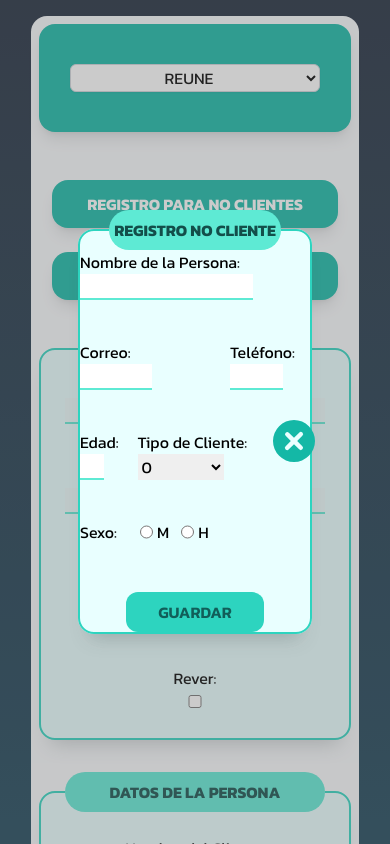
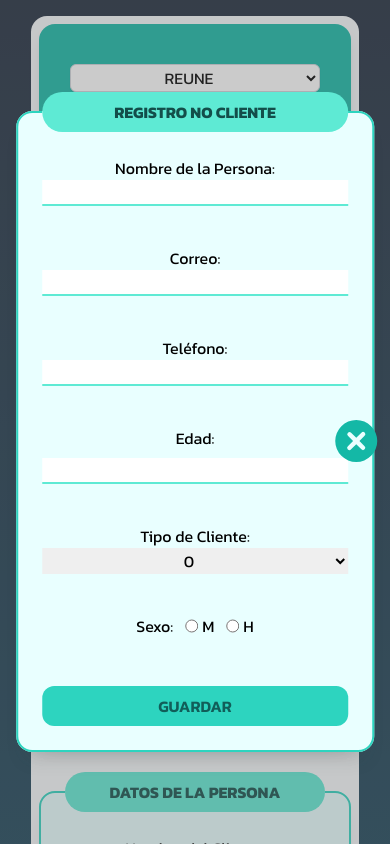
Before and after one commit to EmyRub/condusefApp, a React (Vite) app: page /condusefApp/quejas in a window 390 px wide. Both pictures are taken after a click on the button "REGISTRO PARA NO CLIENTES". Shown: the top 844 px of the page. Built offline with nearby package versions, Linux system fonts and the light colour scheme.

Commit message:
responsive no cliente

```diff
--- a/src/components/Forms/EditarDirForm.tsx
+++ b/src/components/Forms/EditarDirForm.tsx
@@ -5,33 +5,31 @@ export default function EditarDirForm() {
 
         <form className={`${styles.bgModal} fixed top-0 left-0 w-full h-full`} data-formulario>
 
-            <fieldset className={`${styles.modal} absolute left-1/2 top-1/2 w-3/5`}>
+            <fieldset className={`${styles.modal} absolute left-1/2 top-1/2 w-11/12 lg:w-3/5 p-6 lg:p-12`}>
 
-                <legend className='w-3/4'>Actualización de Dirección</legend>
+                <legend className='w-full lg:w-3/4 xl:px-4'>Actualización de Dirección</legend>
 
                 <div className="flex justify-between items-center flex-wrap gap-y-10 gap-x-2">
 
-                    <div className="basis-5/12">
-                        <label htmlFor="cp" className="w-8">C.P.</label>
-                        <input type="text" name="cp" id="cp" className="w-4/5" />
+                    <div className="basis-full lg:basis-5/12">
+                        <label htmlFor="cp" className="w-full lg:w-8 text-center lg:text-left">C.P.</label>
+                        <input type="text" name="cp" id="cp" className="w-full lg:w-4/5" />
                     </div>
 
-                    <div className="basis-1/2">
-                        <label htmlFor="loc" className="w-20">Localidad:</label>
-                        <input type="text" name="loc" id="loc" className="w-3/4" />
+                    <div className="basis-full lg:basis-1/2">
+                        <label htmlFor="loc" className="w-full lg:w-20 text-center lg:text-left">Localidad:</label>
+                        <input type="text" name="loc" id="loc" className="w-full lg:w-3/4" />
                     </div>
 
-                    <div className="basis-5/12">
-                        <label htmlFor="edo" className="w-14">Estado:</label>
-                        <input type="text" name="edo" id="edo" className="w-4/5" />
+                    <div className="basis-full lg:basis-5/12">
+                        <label htmlFor="edo" className="w-full lg:w-14 text-center lg:text-left">Estado:</label>
+                        <input type="text" name="edo" id="edo" className="w-full lg:w-4/5" />
                     </div>
 
-                    <div className="basis-1/2">
-                        <label htmlFor="muni" className="w-20">Municipio:</label>
-                        <input type="text" name="muni" id="muni" className="w-3/4" />
+                    <div className="basis-full lg:basis-1/2">
+                        <label htmlFor="muni" className="w-full lg:w-20 text-center lg:text-left">Municipio:</label>
+                        <input type="text" name="muni" id="muni" className="w-full lg:w-3/4" />
                     </div>
-
-
 
                 </div>
 
--- a/src/components/Forms/NoClienteForm.tsx
+++ b/src/components/Forms/NoClienteForm.tsx
@@ -7,42 +7,42 @@ export default function RegistroNoCliente() {
 
         <form className={`${styles.bgModal} fixed top-0 left-0 w-full h-full`} data-formulario>
 
-            <fieldset className={`${styles.modal} absolute left-1/2 top-1/2 w-3/5`}>
+            <fieldset className={`${styles.modal} absolute left-1/2 top-1/2 w-11/12 lg:w-3/5 p-6 lg:p-12`}>
 
-                <legend className='w-3/4'>Registro No Cliente</legend>
+                <legend className='w-full lg:w-3/4 xl:px-4'>Registro No Cliente</legend>
 
                 <div className="flex justify-between flex-wrap gap-y-10 gap-x-2">
 
                     <div className="basis-full">
-                        <label htmlFor="name" className="w-44">Nombre de la Persona:</label>
-                        <input type="text" name="name" id="name" className="w-3/4" />
+                        <label htmlFor="name" className="w-full lg:w-44 text-center lg:text-left">Nombre de la Persona:</label>
+                        <input type="text" name="name" id="name" className="w-full lg:w-3/4" />
                     </div>
 
-                    <div className="basis-5/12">
-                        <label htmlFor="email" className="w-16">Correo:</label>
-                        <input type="email" name="email" id="email" className="w-3/4" />
+                    <div className="basis-full lg:basis-80">
+                        <label htmlFor="email" className="w-full lg:w-16 text-center lg:text-left">Correo:</label>
+                        <input type="email" name="email" id="email" className="w-full lg:w-64" />
                     </div>
 
-                    <div className="basis-2/6">
-                        <label htmlFor="tel" className="w-20">Teléfono:</label>
-                        <input type="tel" name="tel" id="tel" className="w-8/12" />
+                    <div className="basis-full lg:basis-64">
+                        <label htmlFor="tel" className="w-full lg:w-20 text-center lg:text-left">Teléfono:</label>
+                        <input type="tel" name="tel" id="tel" className="w-full lg:w-36" />
                     </div>
 
-                    <div className="basis-1/5">
-                        <label htmlFor="age" className="w-12">Edad:</label>
-                        <input type="number" name="age" id="age" className="w-1/2" />
+                    <div className="basis-full lg:basis-32">
+                        <label htmlFor="age" className="w-full lg:w-12 text-center lg:text-left mb-2">Edad:</label>
+                        <input type="number" name="age" id="age" className="w-full lg:w-20" />
                     </div>
 
-                    <div className="basis-3/4">
-                        <label htmlFor="typePer" className="w-36">Tipo de Cliente:</label>
+                    <div className="basis-full lg:basis-72">
+                        <label htmlFor="typePer" className="w-full lg:w-32 text-center lg:text-left">Tipo de Cliente:</label>
 
-                        <select name="typePer" id="typePer" className="w-1/2">
+                        <select name="typePer" id="typePer" className="w-full lg:w-32 text-center">
                             <option value="">0</option>
                         </select>
                     </div>
 
-                    <div className="basis-1/5 flex gap-3 items-center">
-                        <label htmlFor="sex" className="w-12">Sexo:</label>
+                    <div className="basis-full lg:basis-1/5 flex gap-3 items-center justify-center lg:justify-start">
+                        <label htmlFor="sex" className="lg:w-12">Sexo:</label>
 
                         <div className="flex gap-1">
                             <input type="radio" name="sex" id="m" />
@@ -57,7 +57,7 @@ export default function RegistroNoCliente() {
                 </div>
 
                 <div className="flex justify-center">
-                    <input type="submit" value="Guardar" className='bg-teal-400 text-teal-800 py-2 px-8 rounded-xl border-none uppercase font-semibold w-3/5 mt-12 cursor-pointer hover:bg-teal-600 hover:text-white' />
+                    <input type="submit" value="Guardar" className='bg-teal-400 text-teal-800 py-2 px-8 rounded-xl border-none uppercase font-semibold w-full lg:w-3/5 mt-12 cursor-pointer hover:bg-teal-600 hover:text-white' />
                 </div>
 
                 <XCircleIcon className={`${styles.close} absolute w-12 h-12 top-1/2 text-teal-500 cursor-pointer hover:text-teal-600`} />
```
